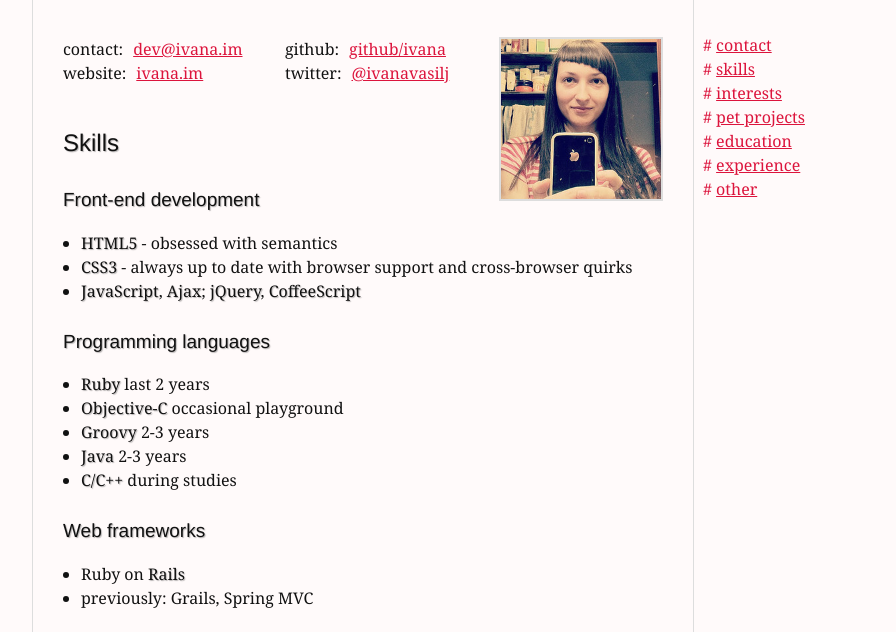
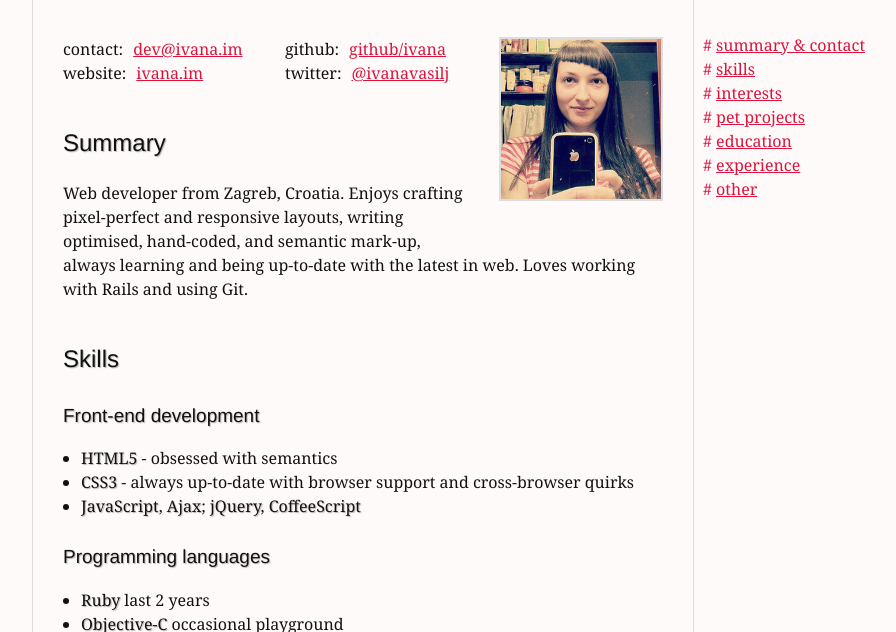
Before and after one commit to ivana/resume, a plain HTML site: page index.html in a window 1280 px wide. Shown: the part 96-728 px from the top of the page, without its empty margins (277-1173 px from the left). Drawn offline with Linux system fonts and the light colour scheme.

Commit message:
add summary

```diff
--- a/index.html
+++ b/index.html
@@ -17,7 +17,7 @@
 
     <nav>
       <ol>
-        <li><a href="#contact">contact</a></li>
+        <li><a href="#summary">summary &amp; contact</a></li>
         <li><a href="#skills">skills</a></li>
         <li><a href="#interests">interests</a></li>
         <li><a href="#projects">pet projects</a></li>
@@ -29,7 +29,7 @@
 
     <img src="ivana.jpg" alt="Photo of Ivana" class="photo">
 
-    <dl id="contact">
+    <dl id="summary">
       <dt>contact:</dt> <dd><a class="email" href="mailto:dev@ivana.im">dev@ivana.im</a></dd>
       <dt>website:</dt> <dd><a href="http://ivana.im" class="url">ivana.im</a></dd>
     </dl>
@@ -38,6 +38,13 @@
       <dt>twitter:</dt> <dd><a href="http://twitter.com/ivanavasilj" rel="me">@ivanavasilj</a></dd>
     </dl>
 
+    <section>
+      <h1>Summary</h1>
+      <p>Web developer from Zagreb, Croatia.
+        Enjoys crafting pixel-perfect and responsive layouts, writing optimised, hand-coded, and semantic mark-up,
+        always learning and being up-to-date with the latest in web. Loves working with Rails and using Git.</p>
+    </section>
+
     <section id="skills">
       <h1>Skills</h1>
 
@@ -45,7 +52,7 @@
         <h1>Front-end development</h1>
         <ul>
           <li><strong>HTML5</strong> - obsessed with semantics</li>
-          <li><strong>CSS3</strong> - always up to date with browser support and cross-browser quirks</li>
+          <li><strong>CSS3</strong> - always up-to-date with browser support and cross-browser quirks</li>
           <li><strong>JavaScript</strong>, <strong>Ajax</strong>; <strong>jQuery</strong>, <strong>CoffeeScript</strong></li>
         </ul>
       </section>
```
